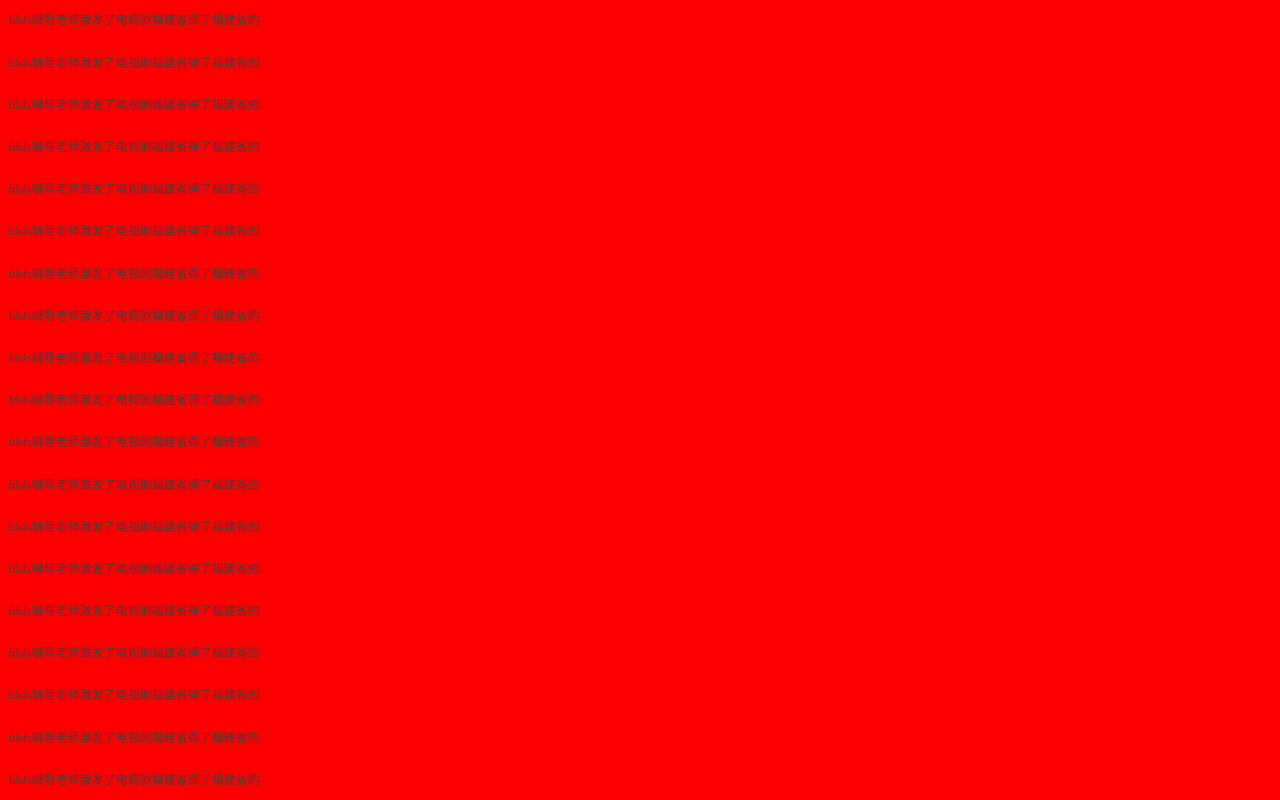
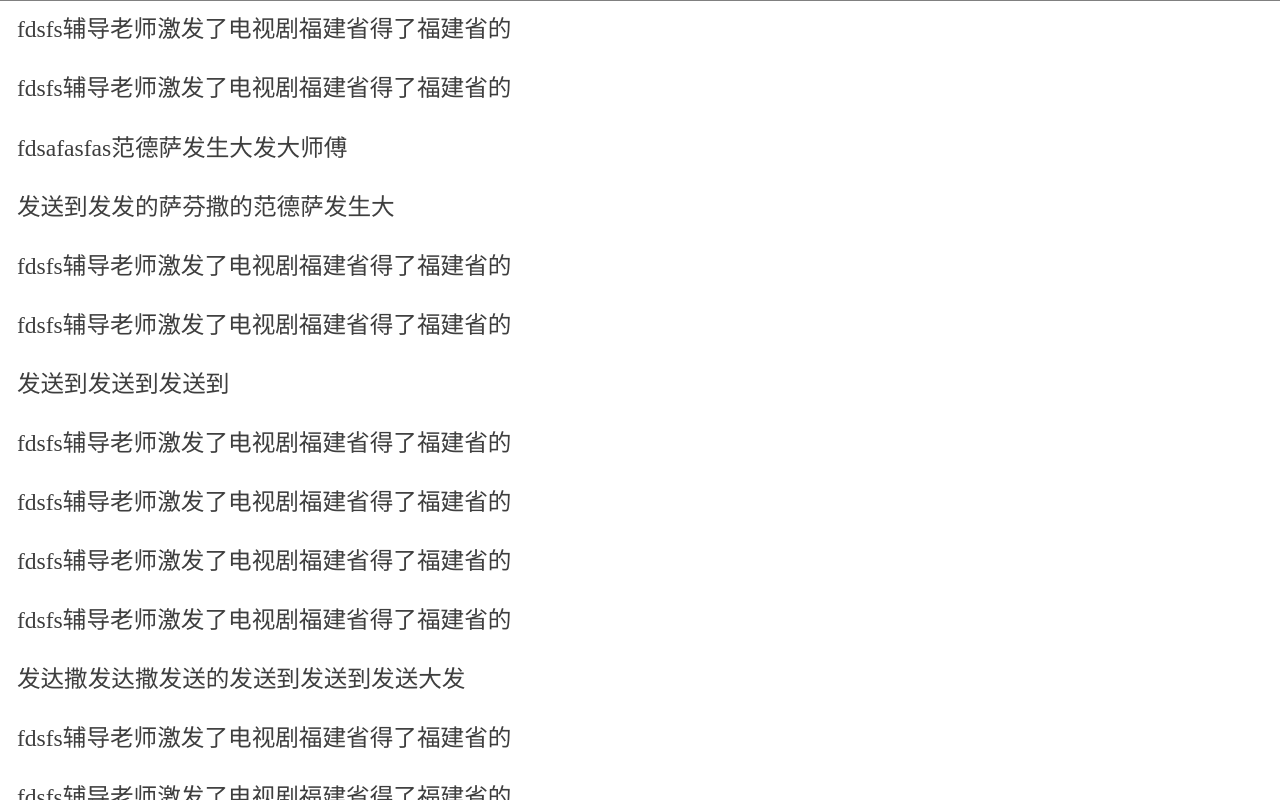
Before and after one commit to victor-gu/material, a plain HTML site: page study/common/pullDownUp/index.html in a window 1280 px wide. Drawn offline with Linux system fonts and the light colour scheme.

Commit message:
修改下拉刷新

```diff
--- a/study/common/js/common_s.js
+++ b/study/common/js/common_s.js
@@ -1248,7 +1248,7 @@ var LocalObj = {
 
 
 var browser = {
-    versions: function() {
+    versions: function(){
         var u = navigator.userAgent, app = navigator.appVersion, ua = navigator.userAgent.toLowerCase();
         return {
             trident: u.indexOf('Trident') > -1, //IE内核
--- a/study/common/pullDownUp/index.html
+++ b/study/common/pullDownUp/index.html
@@ -11,53 +11,73 @@
     <link rel="stylesheet" href="../css/base.css">
     <script src="../../iscroll/iscroll-probe.js"></script>
     <style>
-        body{ background:#ccc; }
-        div{ width:100%; height:100%; overflow:hidden; }
-        ul{ background:red; }
-        li{ line-height: .46875rem; padding: .15625rem; }
+        body{ background:#000; }
+        #wrapper{  width:100%; height:100%; overflow:hidden; }
+        ul{ background: #fff; font-size: .4375rem; }
+        li{ line-height: .46875rem; padding: .3125rem; }
+        p{ color:#fff; text-align:center; font-size: .40625rem; line-height: 1.25rem; }
     </style>
-
 </head>
 <body>
     <div id="wrapper">
+        <div>
+            <p class="pullDown">下拉刷新...</p>
             <ul>
+                <li>fdsfs辅导老师激发了电视剧福建省得了福建省的</li>
+                <li>fdsfs辅导老师激发了电视剧福建省得了福建省的</li>
+                <li>fdsafasfas范德萨发生大发大师傅</li>
+                <li>发送到发发的萨芬撒的范德萨发生大</li>
+                <li>fdsfs辅导老师激发了电视剧福建省得了福建省的</li>
+                <li>fdsfs辅导老师激发了电视剧福建省得了福建省的</li>
+                <li>发送到发送到发送到</li>
+                <li>fdsfs辅导老师激发了电视剧福建省得了福建省的</li>
+                <li>fdsfs辅导老师激发了电视剧福建省得了福建省的</li>
+                <li>fdsfs辅导老师激发了电视剧福建省得了福建省的</li>
+                <li>fdsfs辅导老师激发了电视剧福建省得了福建省的</li>
+                <li>发达撒发达撒发送的发送到发送到发送大发</li>
+                <li>fdsfs辅导老师激发了电视剧福建省得了福建省的</li>
+                <li>fdsfs辅导老师激发了电视剧福建省得了福建省的</li>
+                <li>发的萨芬撒发送的发达撒发送</li>
+                <li>fdsfs辅导老师激发了电视剧福建省得了福建省的</li>
+                <li>发的萨芬撒发送法师打发士大夫</li>
                 <li>fdsfs辅导老师激发了电视剧福建省得了福建省的</li>
                 <li>fdsfs辅导老师激发了电视剧福建省得了福建省的</li>
                 <li>fdsfs辅导老师激发了电视剧福建省得了福建省的</li>
                 <li>fdsfs辅导老师激发了电视剧福建省得了福建省的</li>
                 <li>fdsfs辅导老师激发了电视剧福建省得了福建省的</li>
+                <li>范德萨发生发生的发士大夫撒的发的发达撒</li>
                 <li>fdsfs辅导老师激发了电视剧福建省得了福建省的</li>
                 <li>fdsfs辅导老师激发了电视剧福建省得了福建省的</li>
-            <li>fdsfs辅导老师激发了电视剧福建省得了福建省的</li>
-            <li>fdsfs辅导老师激发了电视剧福建省得了福建省的</li>
-            <li>fdsfs辅导老师激发了电视剧福建省得了福建省的</li>
-            <li>fdsfs辅导老师激发了电视剧福建省得了福建省的</li>
-            <li>fdsfs辅导老师激发了电视剧福建省得了福建省的</li>
-            <li>fdsfs辅导老师激发了电视剧福建省得了福建省的</li>
-            <li>fdsfs辅导老师激发了电视剧福建省得了福建省的</li>
-            <li>fdsfs辅导老师激发了电视剧福建省得了福建省的</li>
-            <li>fdsfs辅导老师激发了电视剧福建省得了福建省的</li>
-            <li>fdsfs辅导老师激发了电视剧福建省得了福建省的</li>
-            <li>fdsfs辅导老师激发了电视剧福建省得了福建省的</li>
-            <li>fdsfs辅导老师激发了电视剧福建省得了福建省的</li>
-            <li>fdsfs辅导老师激发了电视剧福建省得了福建省的</li>
-            <li>fdsfs辅导老师激发了电视剧福建省得了福建省的</li>
-            <li>fdsfs辅导老师激发了电视剧福建省得了福建省的</li>
-            <li>fdsfs辅导老师激发了电视剧福建省得了福建省的</li>
-            <li>fdsfs辅导老师激发了电视剧福建省得了福建省的</li>
-            <li>fdsfs辅导老师激发了电视剧福建省得了福建省的</li>
-
             </ul>
+            <p class="pullUp">加载中...</p>
+        </div>
     </div>
     <script>
-        // var myScroll;
-        // myScroll = new IScroll('#wrapper', {
-        //     scrollX: false,
-        //     scrollY: true,
-        //     click: false,
-        //     probeType: 3,
-        //     bounce: true
-        // });
+        var myScroll;
+        myScroll = new IScroll('#wrapper', {
+            scrollX: false,
+            scrollY: true,
+            click: false,
+            probeType: 3,
+            bounce: true
+        });
+        var height = $(".pullDown").height();
+        myScroll.scrollTo(0, -height);
+
+        var x, y;
+        myScroll.on('scroll', function () {
+            var y = myScroll.y;
+            // myScroll2.scrollTo(0, y);
+            // myScroll1.scrollTo(x, 0);
+            console.log(y);
+            if(y>0){
+                common.loadingShow();
+                setTimeout(function(){
+                    location.reload();
+                }, 3000);
+            }
+
+        });
     </script>
 </body>
 </html>
```
Lines whose indentation alone changed are shown as unchanged.
